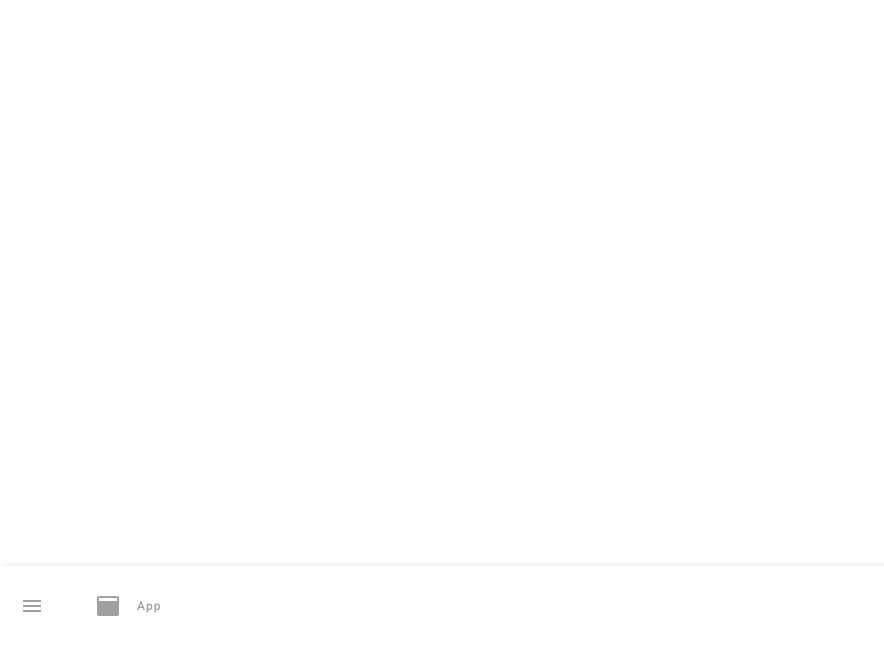
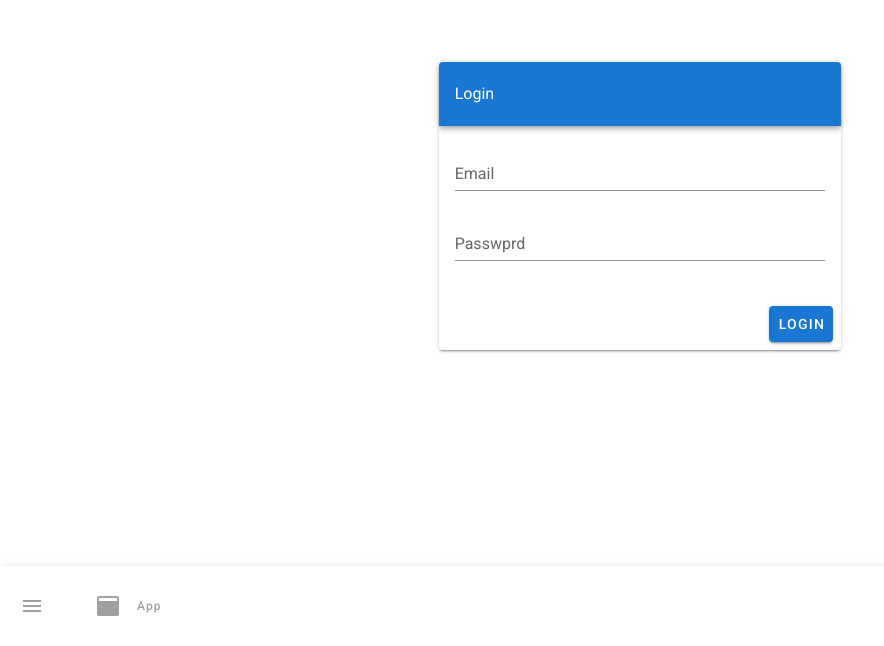
Before and after one commit to ihzaa/nuxtjs-cashier, a Nuxt app: page /login in a window 1280 px wide. Before the commit this address had no page. Shown: the part 154-800 px from the top of the page, without its empty margins (0-884 px from the left). Built offline with nearby package versions, Linux system fonts and the light colour scheme.

Commit message:
71 Template Login

```diff
--- a/layouts/default.vue
+++ b/layouts/default.vue
@@ -1,6 +1,6 @@
 <template>
   <v-app>
-    <v-navigation-drawer v-model="sideDrawer" fixed app>
+    <v-navigation-drawer disable-resize-watcher v-model="sideDrawer" fixed app>
       <v-list>
         <v-list-item v-for="(item, i) in sideMenu" :key="i" :to="item.to" router exact>
           <v-list-item-action>
@@ -13,7 +13,7 @@
       </v-list>
     </v-navigation-drawer>
     <v-main>
-      <v-container fluid>
+      <v-container fill-height fluid>
         <Nuxt />
       </v-container>
     </v-main>
--- /dev/null
+++ b/pages/login.vue
@@ -0,0 +1,21 @@
+<template>
+  <v-row>
+    <v-col cols="10" offset="1" md="4" offset-md="4">
+      <v-card>
+        <v-toolbar color="primary" dark>
+          Login
+        </v-toolbar>
+        <v-card-text>
+          <v-form>
+            <v-text-field name="email" label="Email" type="email" />
+            <v-text-field name="passwprd" label="Passwprd" type="password" />
+          </v-form>
+        </v-card-text>
+        <v-card-actions>
+          <v-spacer></v-spacer>
+          <v-btn color="primary">Login</v-btn>
+        </v-card-actions>
+      </v-card>
+    </v-col>
+</v-row>
+</template>
```
